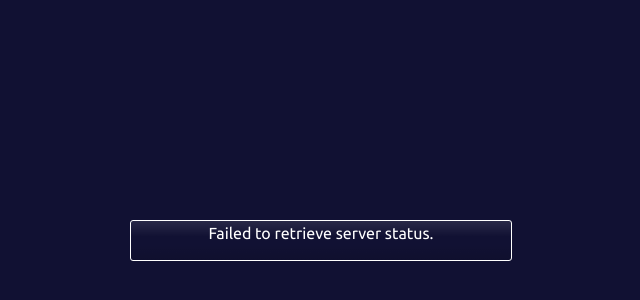
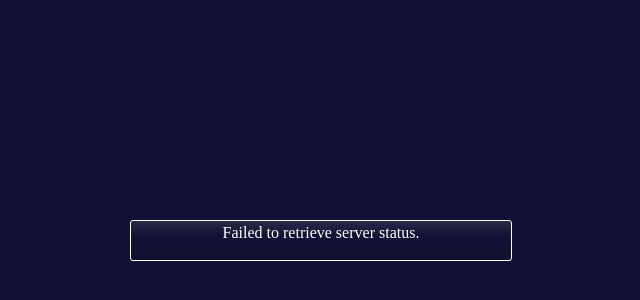
Before and after one commit to PhobiaCide/server-status-widget, a website: page index.html in a window 1280 px wide. Shown: the part 168-468 px from the top of the page, 319-959 px from the left. Drawn offline with Linux system fonts and the light colour scheme; no server answers.

Commit message:
* style(css): add font-face declarations for 'Fragma', 'eveSansNeueExpanded', and 'eveSansNeueCondensed' fonts * style(css): change font-family of body to 'Fragma' * style(css): change font-family of h1, h2, h3, h4, h5, h6 to 'eveSansNeueCondensed' * style(css): update box-shadow transition-duration to 300ms

```diff
--- a/style.css
+++ b/style.css
@@ -4,14 +4,35 @@
   --px: 10px;
 }
 
+html {
+  @font-face {
+    font-family: 'Fragma';
+    src: url(./fonts/fragma.ttf) format('truetype');
+  }
+
+  @font-face {
+    font-family: "eveSansNeueExpanded";
+    src: url(./fonts/eveSansNeueExpanded.ttf) format('truetype');
+  }
+
+  @font-face {
+    font-family: "eveSansNeueCondensed";
+    src: url(./fonts/eveSansNeueCondensed.ttf) format('truetype');
+  }
+}
+
 body {
   background-color: #113;
   color: #fff;
-  font-family: 'Ubuntu', 'REM', sans-serif;
+  font-family: 'Fragma';
   display: flex;
   justify-content: center;
   align-items: center;
   height: 100vh;
+}
+
+h1, h2, h3, h4, h5, h6 {
+  font-family: 'eveSansNeueCondensed';
 }
 
 eve-server-status {
@@ -24,7 +45,7 @@ eve-server-status {
   border: 1px solid rgba(255, 255, 255, 1);
   background-color: transparent;
   background-image:
-  linear-gradient(0deg, rgba(0, 0, 0, 0.1) 0%, rgba(0, 0, 0, 0) 40%, rgba(255, 255, 255, 0)  60%, rgba(255, 255, 255, 0.1) 100%);
+    linear-gradient(0deg, rgba(0, 0, 0, 0.1) 0%, rgba(0, 0, 0, 0) 40%, rgba(255, 255, 255, 0) 60%, rgba(255, 255, 255, 0.1) 100%);
   width: 350px;
   transition: ease;
   transition-duration: 600ms;
@@ -37,13 +58,13 @@ eve-server-status:hover {
     0 0 15px 2px rgba(255, 255, 255, .128),
     0 0 15px 3px rgba(255, 255, 255, .064),
     0 0 15px 4px rgba(255, 255, 255, .032),
-  0 0 15px 5px rgba(255, 255, 255, .016),
+    0 0 15px 5px rgba(255, 255, a:\Documents\Code\workspaces\eve-mail\fonts\evesansneue-condensed.ttf a:\Documents\Code\workspaces\eve-mail\fonts\eveSansNeueCondensed.ttf a:\Documents\Code\workspaces\eve-mail\fonts\eveSansNeueExpanded.ttf a:\Documents\Code\workspaces\eve-mail\fonts\fragma.ttf255, .016),
     0 0 15px 6px rgba(255, 255, 255, .008),
     0 0 15px 7px rgba(255, 255, 255, .004),
     0 0 15px 8px rgba(255, 255, 255, .002),
     0 0 15px 9px rgba(255, 255, 255, .001);
   transition: ease;
-  transition-duration: 600ms;
+  transition-duration: 300ms;
 }
 
 table {
```
Lines whose indentation alone changed are shown as unchanged.
